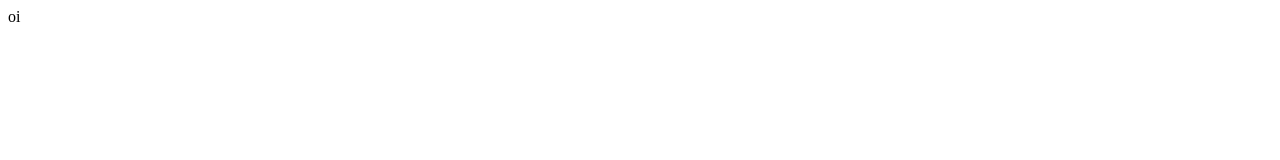
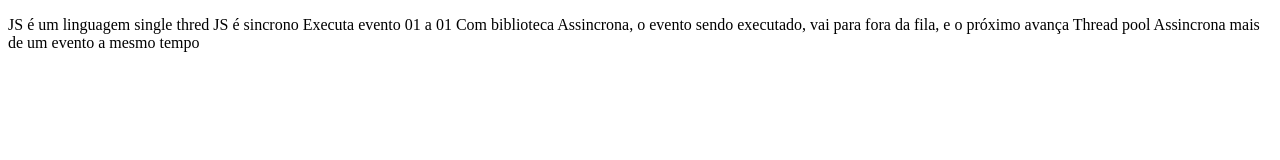
Before and after one commit to JhonCosta1/anotacoes-de-estudos, a plain HTML site: page anotacaohtml.html in a window 1280 px wide. Drawn offline with Linux system fonts and the light colour scheme.

Commit message:
aula-01
Assincrona e Sincrona  com JS

```diff
--- a/anotacaohtml.html
+++ b/anotacaohtml.html
@@ -1,13 +1,21 @@
 <!DOCTYPE html>
-<html lang="pt-br">
+<html lang="en">
 <head>
     <meta charset="UTF-8">
     <meta http-equiv="X-UA-Compatible" content="IE=edge">
     <meta name="viewport" content="width=device-width, initial-scale=1.0">
-    <title>Document</title>
+    <title>JavaScript ASSÍNCRONO</title>
 </head>
 <body>
-    oi
+    <p>
+        JS é um linguagem single thred
+        JS é sincrono
+        Executa evento 01 a 01
+        Com biblioteca Assincrona, o evento sendo executado, vai para fora da fila, e o próximo avança
+        Thread pool
+        Assincrona mais de um evento a mesmo tempo
+
+    </p>
 </body>
 
 </html>
```
